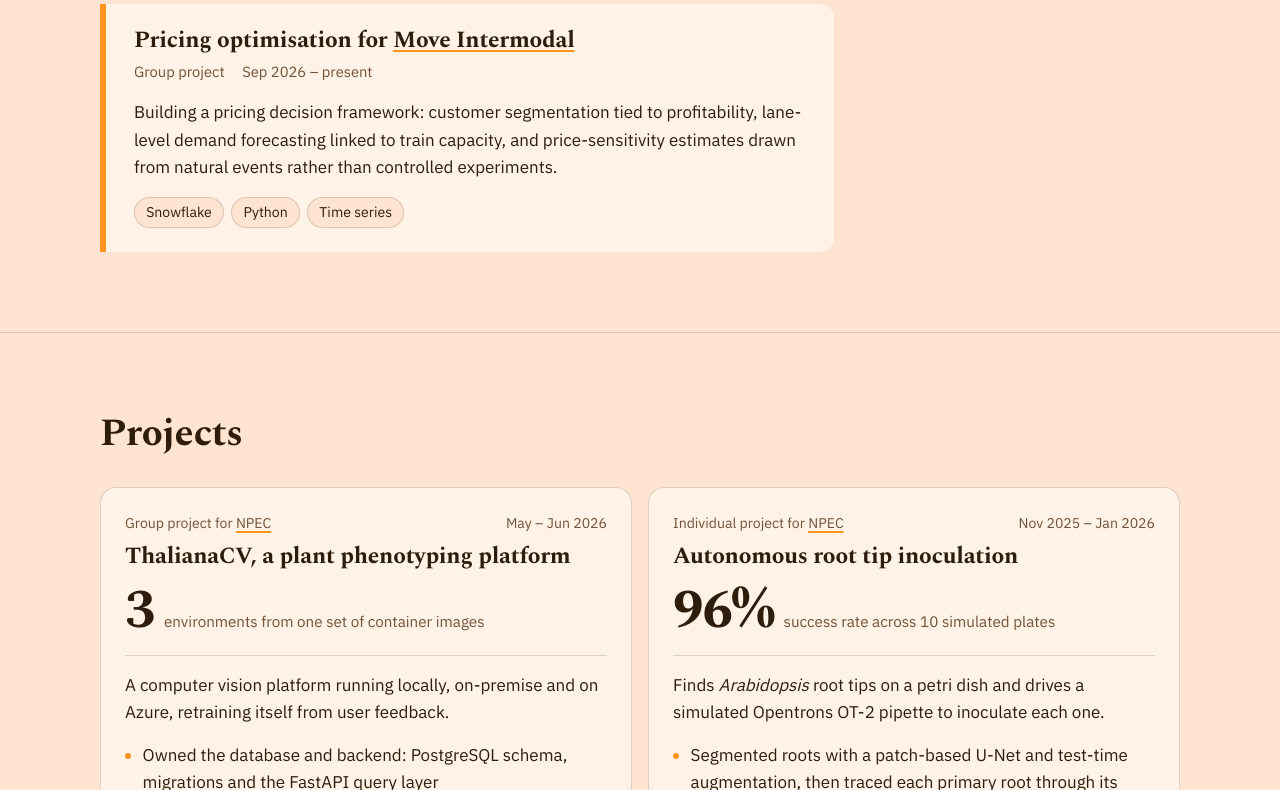
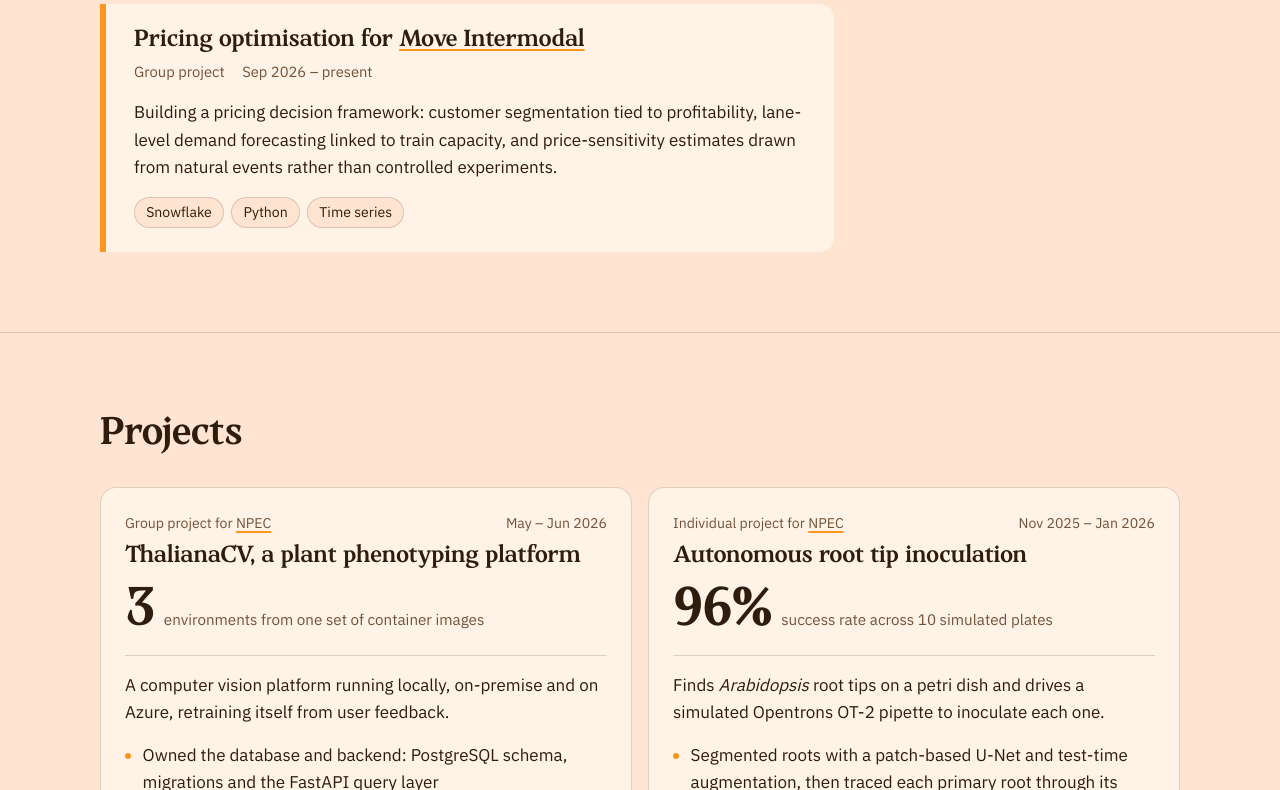
Before and after one commit to AndriiHumeha/AndriiHumeha.github.io, a plain HTML site: page index.html in a window 1280 px wide. Shown: the part 2010-2800 px from the top of the page. Drawn offline with nearby package versions, Linux system fonts and the light colour scheme.

Commit message:
Version 0.2.1
Updated font format from 'otf' to 'opentype' for better compatibility.

```diff
--- a/index.html
+++ b/index.html
@@ -17,8 +17,8 @@
   })();
 </script>
 <style>
-  @font-face { font-family: "Zakon"; src: url("assets/fonts/Zakon-Bold.otf") format("otf"); font-weight: 700 800; font-display: swap; }
-  @font-face { font-family: "Zakon"; src: url("assets/fonts/Zakon-Regular.otf") format("otf"); font-weight: 400 600; font-display: swap; }
+  @font-face { font-family: "Zakon"; src: url("assets/fonts/Zakon-Bold.otf") format("opentype"); font-weight: 700 800; font-display: swap; }
+  @font-face { font-family: "Zakon"; src: url("assets/fonts/Zakon-Regular.otf") format("opentype"); font-weight: 400 600; font-display: swap; }
   :root {
     --bg: #FFE4D1;
     --surface: #FFF2E6;
```
